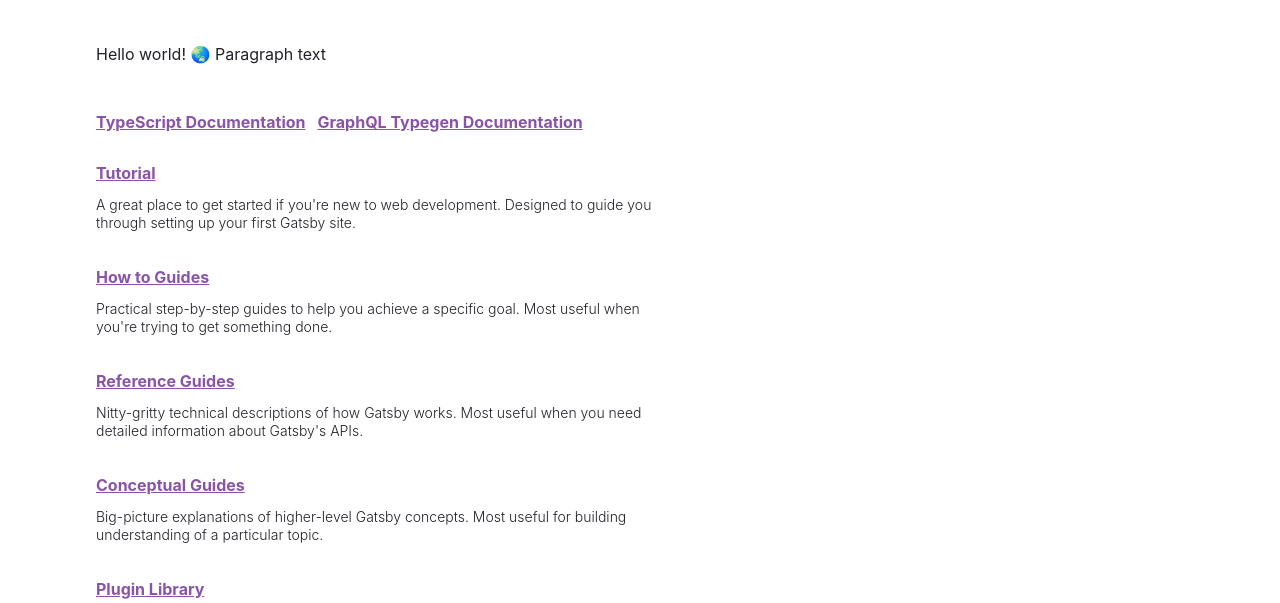
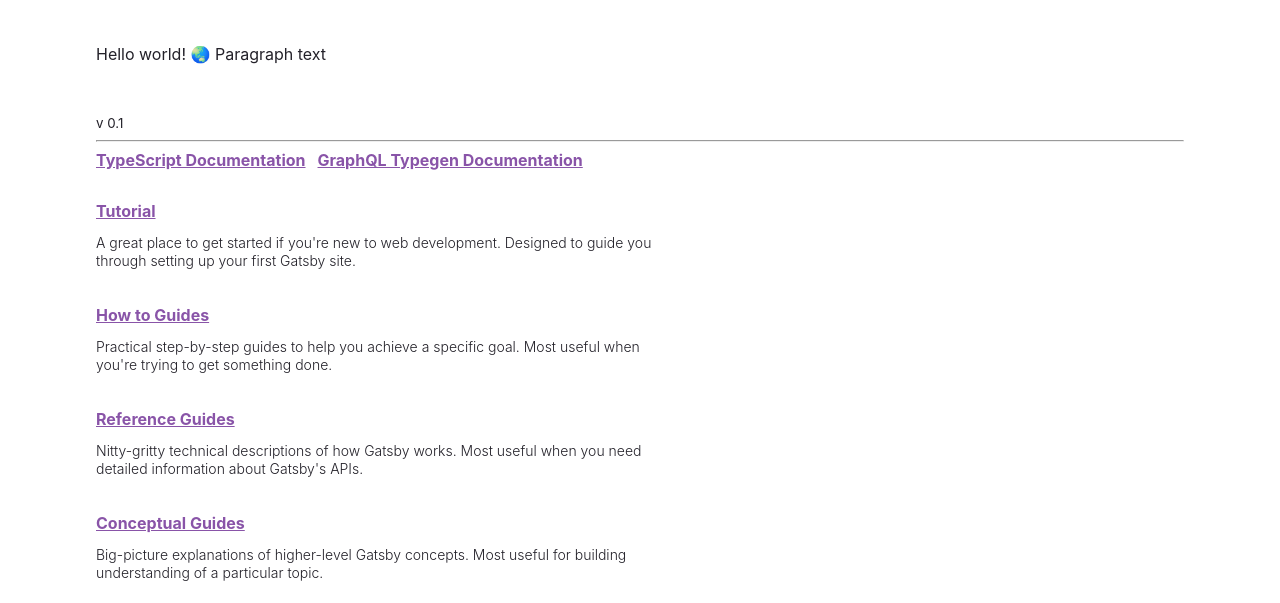
Before and after one commit to uyrussell21/github-ci-training, a Gatsby site: page / in a window 1280 px wide. Shown: the part 197-800 px from the top of the page. Built offline with nearby package versions, Linux system fonts and the light colour scheme; Gatsby itself is replaced by a stand-in of ours.

Commit message:
Add version text

```diff
--- a/src/pages/index.tsx
+++ b/src/pages/index.tsx
@@ -142,6 +142,8 @@
         <span style={headingAccentStyles}>— on GitHub Pages</span>
       </h1>
       <p style={paragraphStyles}>Hello world! 🌏 Paragraph text</p>
+      <small>v 0.1</small>
+      <hr />
       <ul style={doclistStyles}>
         {docLinks.map((doc) => (
           <li key={doc.url} style={docLinkStyle}>
```
